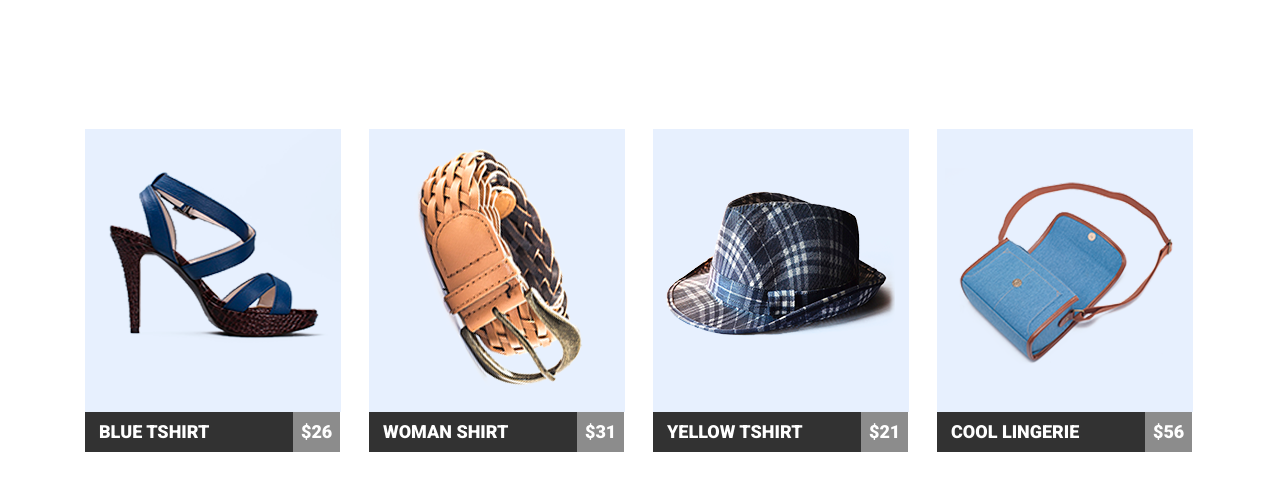
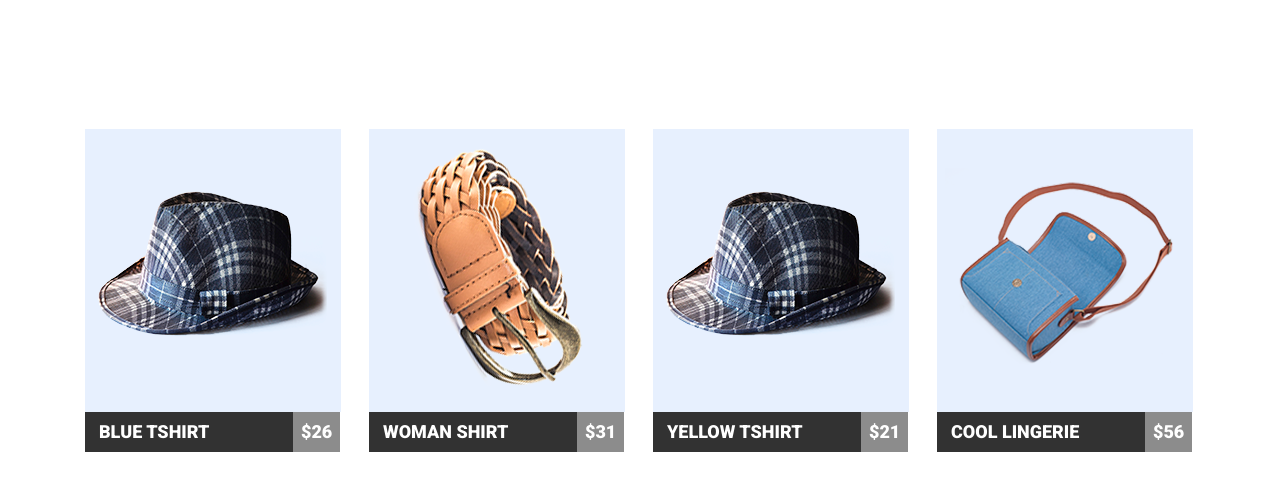
Before and after one commit to StasGill/goit-html-homework, a plain HTML site: page hw-01-04/index.html in a window 1280 px wide. Shown: the part 262-741 px from the top of the page. Drawn offline with nearby package versions, Linux system fonts and the light colour scheme.

Commit message:
changess

```diff
--- a/hw-01-04/index.html
+++ b/hw-01-04/index.html
@@ -34,7 +34,7 @@
         <ul class="featureditem">
 
           <li class="item1">
-            <img src="img/item1.png" width="256" height="283" alt="Shopitem">
+            <img src="img/item3.png" width="256" height="283" alt="Shopitem">
             <p class="nameitem">BLUE TSHIRT</p>
             <p class="price">$26</p>
           </li>
```
